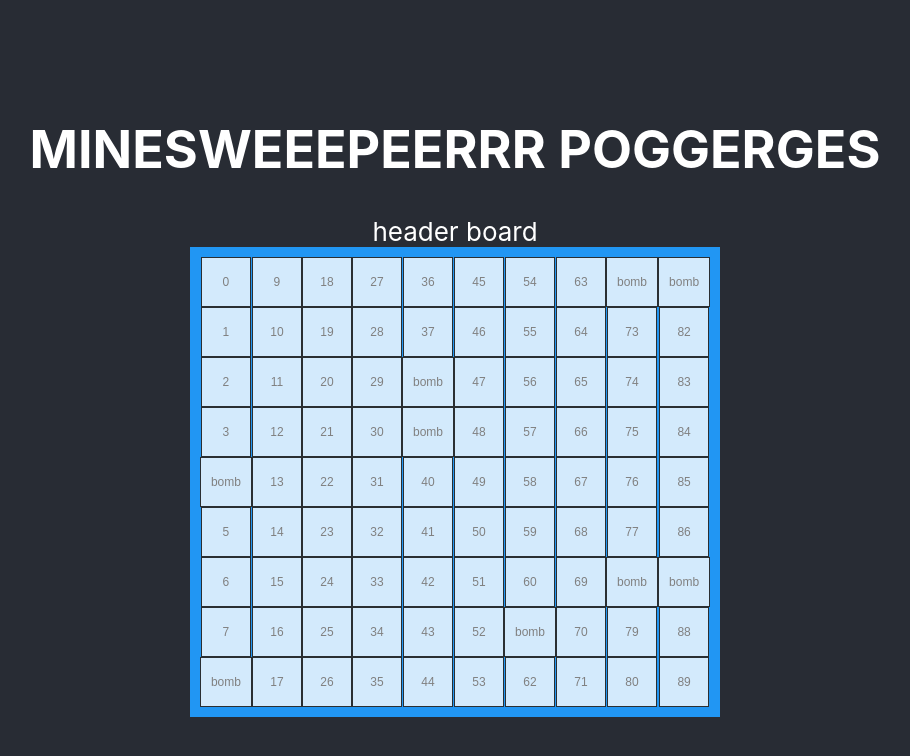
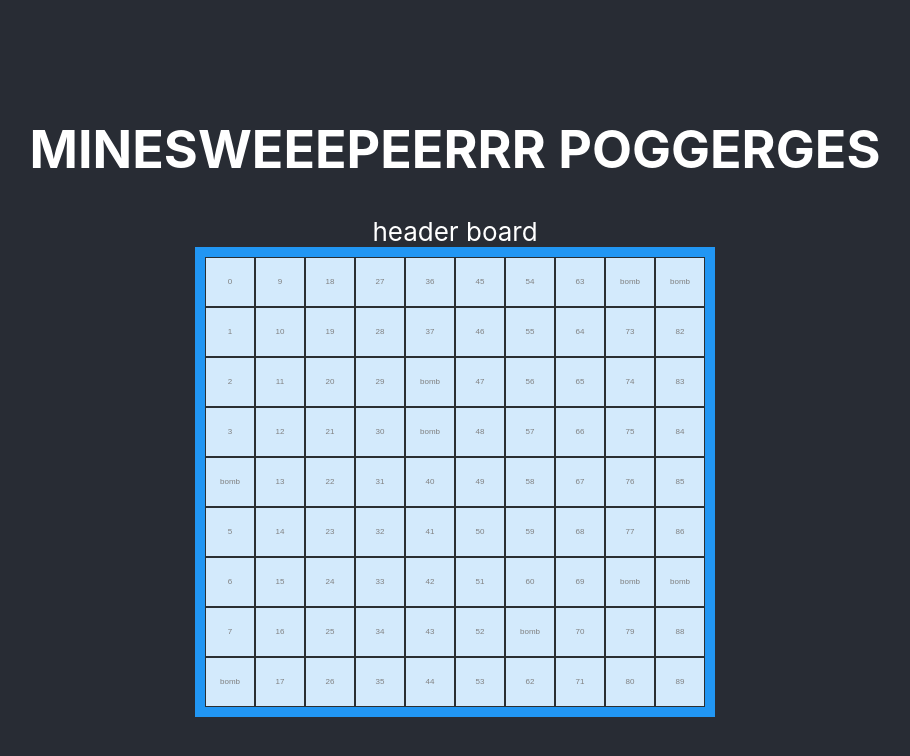
Before and after one commit to thegip/minesweeper, a React (Create React App) app: page / in a window 1280 px wide. Shown: the top 756 px of the page, without its empty margins (185-1095 px from the left). Built offline with nearby package versions, Linux system fonts and the light colour scheme.

Commit message:
decreased fontsize

```diff
--- a/src/components/Game/Game.css
+++ b/src/components/Game/Game.css
@@ -8,7 +8,7 @@
     background-color: rgba(255, 255, 255, 0.8);
     border: 1px solid rgba(0, 0, 0, 0.8);
     padding: 10px;
-    font-size: 12px;
+    font-size: 8px;
     text-align: center;
     color: grey;
     min-width: 50px;
```
